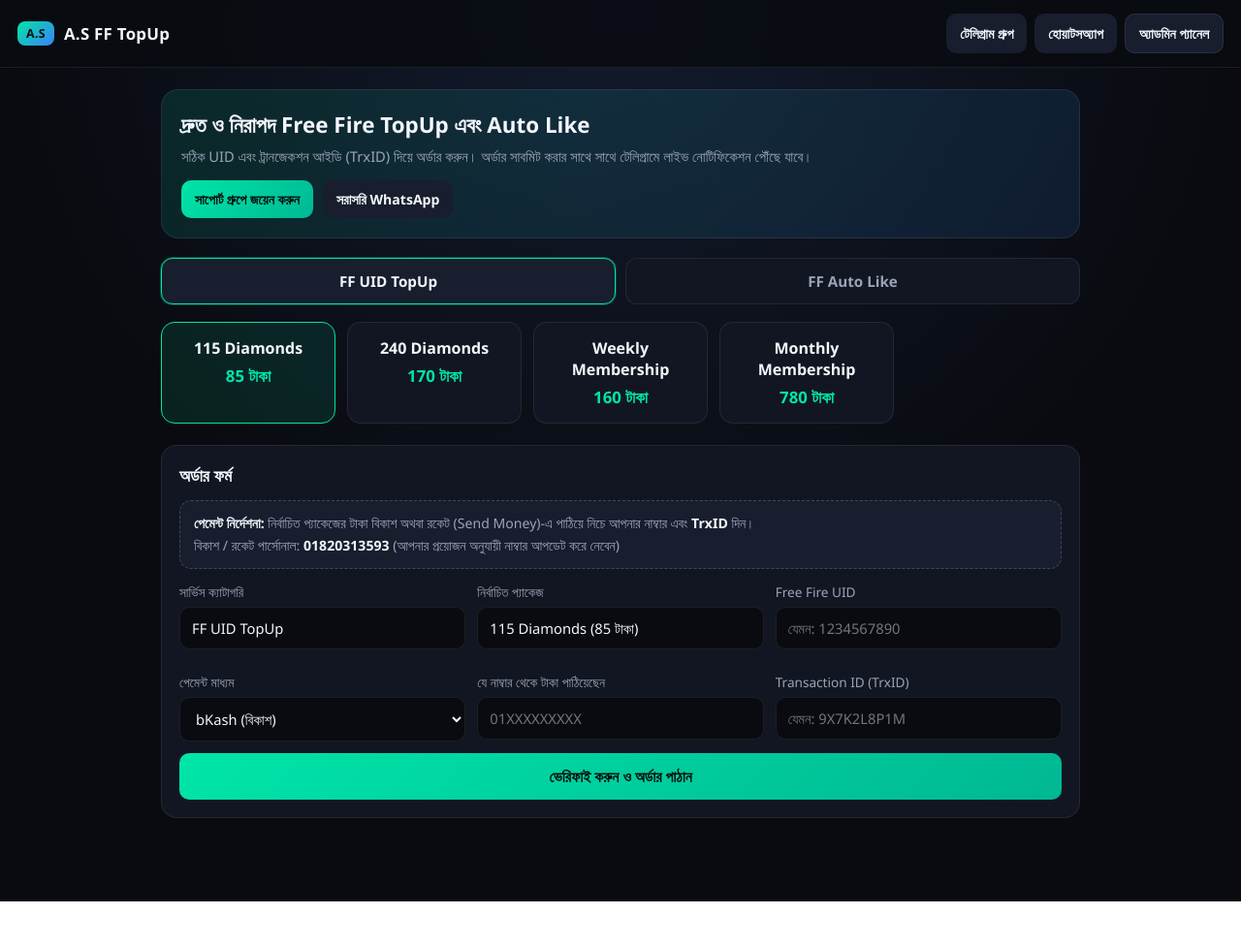
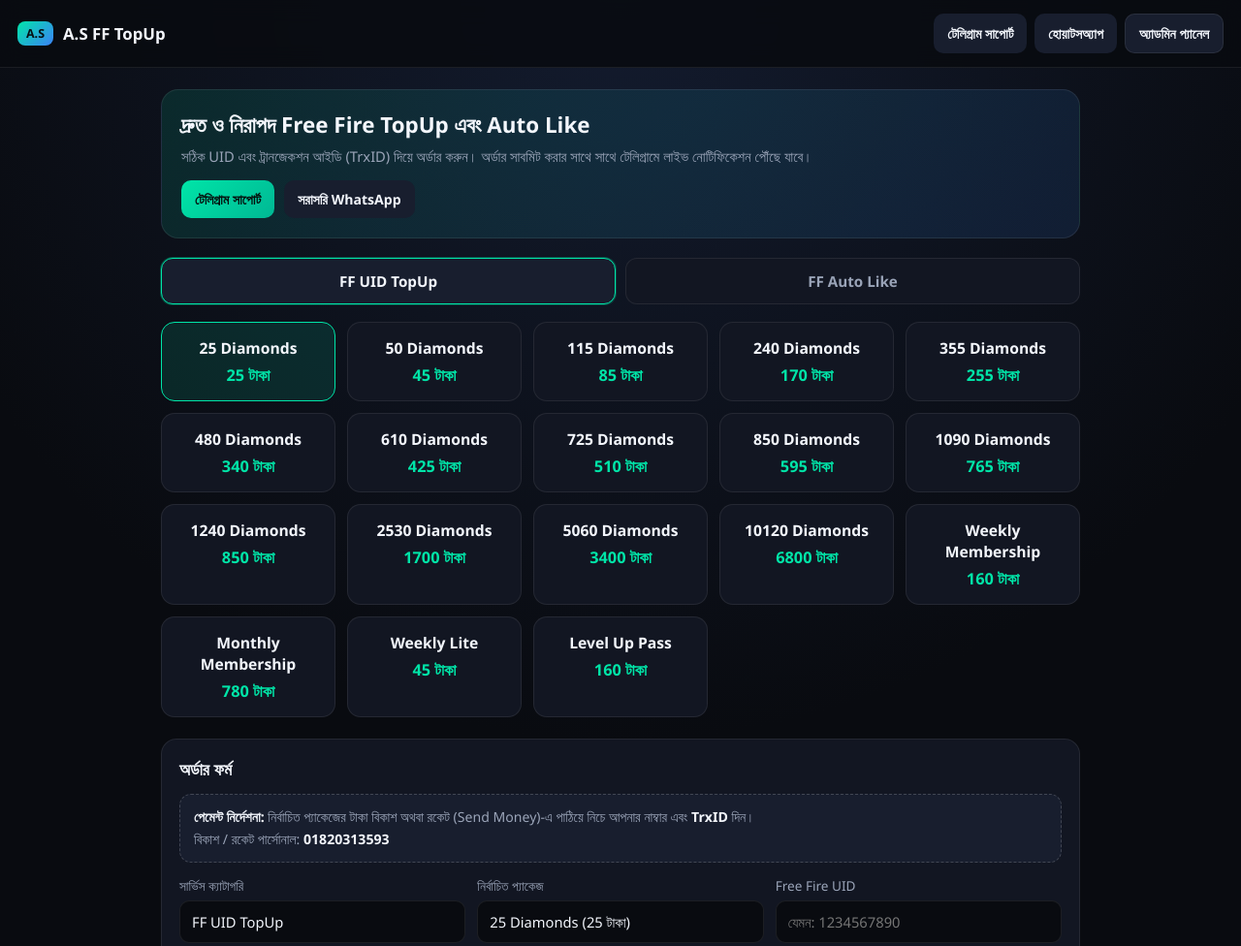
Before and after one commit to mdassadikislam123-crypto/mdassadikislam123.github.io, a plain HTML site: page index.html in a window 1280 px wide. Shown: the top 976 px of the page at 97% size. Before the commit the page ends 930 px from the top, so only its background shows below. Drawn offline with Linux system fonts and the light colour scheme.

Commit message:
Update index.html

```diff
--- a/index.html
+++ b/index.html
@@ -37,7 +37,7 @@
       top: 0;
       z-index: 20;
       backdrop-filter: blur(12px);
-      background: rgba(9, 11, 16, 0.82);
+      background: rgba(9, 11, 16, 0.85);
       border-bottom: 1px solid var(--border);
       padding: 14px 18px;
       display: flex;
@@ -53,7 +53,6 @@
       gap: 10px;
       font-weight: 800;
       font-size: 1.05rem;
-      letter-spacing: 0.3px;
     }
 
     .brand-badge {
@@ -164,7 +163,7 @@
 
     .grid {
       display: grid;
-      grid-template-columns: repeat(auto-fill, minmax(175px, 1fr));
+      grid-template-columns: repeat(auto-fill, minmax(165px, 1fr));
       gap: 12px;
       margin-bottom: 22px;
     }
@@ -185,20 +184,20 @@
     }
 
     .pkg-card.selected {
-      background: rgba(0, 229, 168, 0.1);
+      background: rgba(0, 229, 168, 0.12);
       border-color: var(--accent);
     }
 
     .pkg-title {
       font-weight: 700;
-      font-size: 1rem;
+      font-size: 0.98rem;
       margin-bottom: 6px;
     }
 
     .pkg-price {
       color: var(--accent);
       font-weight: 800;
-      font-size: 1.05rem;
+      font-size: 1.02rem;
     }
 
     .panel {
@@ -283,7 +282,6 @@
       color: #ff9cb0;
     }
 
-    /* Admin Section */
     #adminSection {
       display: none;
     }
@@ -355,9 +353,9 @@
       <span>A.S FF TopUp</span>
     </div>
     <div class="nav-actions">
-      <a class="btn btn-secondary" href="https://t.me/+zMIcGJo1hMVkYTM1" target="_blank" rel="noopener">টেলিগ্রাম গ্রুপ</a>
+      <a class="btn btn-secondary" href="https://t.me/+zMIcGJo1hMVkYTM1" target="_blank" rel="noopener">টেলিগ্রাম সাপোর্ট</a>
       <a class="btn btn-secondary" href="https://wa.me/8801820313593" target="_blank" rel="noopener">হোয়াটসঅ্যাপ</a>
-      <button id="toggleAdminBtn" class="btn btn-secondary" onclick="toggleAdminPanel()">অ্যাডমিন প্যানেল</button>
+      <button id="toggleAdminBtn" type="button" class="btn btn-secondary" onclick="toggleAdminPanel()">অ্যাডমিন প্যানেল</button>
     </div>
   </header>
 
@@ -366,15 +364,15 @@
       <h1>দ্রুত ও নিরাপদ Free Fire TopUp এবং Auto Like</h1>
       <p>সঠিক UID এবং ট্রানজেকশন আইডি (TrxID) দিয়ে অর্ডার করুন। অর্ডার সাবমিট করার সাথে সাথে টেলিগ্রামে লাইভ নোটিফিকেশন পৌঁছে যাবে।</p>
       <div class="support-bar">
-        <a class="btn btn-primary" href="https://t.me/+zMIcGJo1hMVkYTM1" target="_blank" rel="noopener">সাপোর্ট গ্রুপে জয়েন করুন</a>
+        <a class="btn btn-primary" href="https://t.me/+zMIcGJo1hMVkYTM1" target="_blank" rel="noopener">টেলিগ্রাম সাপোর্ট</a>
         <a class="btn btn-secondary" href="https://wa.me/8801820313593" target="_blank" rel="noopener">সরাসরি WhatsApp</a>
       </div>
     </section>
 
     <div id="shopSection">
       <div class="tabs">
-        <button id="tabUid" class="tab-btn active" onclick="switchCategory('UID TopUp')">FF UID TopUp</button>
-        <button id="tabLike" class="tab-btn" onclick="switchCategory('Auto Like')">FF Auto Like</button>
+        <button id="tabUid" type="button" class="tab-btn active" onclick="switchCategory('UID TopUp')">FF UID TopUp</button>
+        <button id="tabLike" type="button" class="tab-btn" onclick="switchCategory('Auto Like')">FF Auto Like</button>
       </div>
 
       <div id="packageGrid" class="grid"></div>
@@ -384,7 +382,7 @@
 
         <div class="payment-box">
           <strong>পেমেন্ট নির্দেশনা:</strong> নির্বাচিত প্যাকেজের টাকা বিকাশ অথবা রকেট (Send Money)-এ পাঠিয়ে নিচে আপনার নাম্বার এবং <strong>TrxID</strong> দিন।<br />
-          বিকাশ / রকেট পার্সোনাল: <strong>01820313593</strong> (আপনার প্রয়োজন অনুযায়ী নাম্বার আপডেট করে নেবেন)
+          বিকাশ / রকেট পার্সোনাল: <strong>01820313593</strong>
         </div>
 
         <form id="orderForm" onsubmit="submitOrder(event)">
@@ -435,29 +433,41 @@
     <section id="adminSection" class="panel">
       <h2>অ্যাডমিন অর্ডার ম্যানেজমেন্ট</h2>
       <div class="admin-toolbar">
-        <button id="hideVerifyBtn" class="btn btn-secondary" onclick="toggleVerifyButtonVisibility()">ভেরিফাই বাটন হাইড/শো</button>
-        <button class="btn btn-secondary" onclick="testTelegramNotification()">টেলিগ্রাম টেস্ট নোটিফিকেশন</button>
-        <button class="btn btn-danger" onclick="clearAllOrders()">সব অর্ডার মুছুন</button>
+        <button id="hideVerifyBtn" type="button" class="btn btn-secondary" onclick="toggleVerifyButtonVisibility()">ভেরিফাই বাটন হাইড/শো</button>
+        <button type="button" class="btn btn-secondary" onclick="testTelegramNotification()">টেলিগ্রাম টেস্ট নোটিফিকেশন</button>
+        <button type="button" class="btn btn-danger" onclick="clearAllOrders()">সব অর্ডার মুছুন</button>
       </div>
       <div id="adminOrdersList" class="order-list"></div>
     </section>
   </main>
 
   <script>
-    // টেলিগ্রাম নোটিফিকেশন কনফিগারেশন
     const TELEGRAM_BOT_TOKEN = "9120055505:AAHFGkjefGTxTEulB16xGbaOgu2AifHPoKg";
     const TELEGRAM_CHAT_ID = "7283303333";
 
     const PACKAGES = {
       "UID TopUp": [
+        { name: "25 Diamonds", price: 25 },
+        { name: "50 Diamonds", price: 45 },
         { name: "115 Diamonds", price: 85 },
         { name: "240 Diamonds", price: 170 },
+        { name: "355 Diamonds", price: 255 },
+        { name: "480 Diamonds", price: 340 },
+        { name: "610 Diamonds", price: 425 },
+        { name: "725 Diamonds", price: 510 },
+        { name: "850 Diamonds", price: 595 },
+        { name: "1090 Diamonds", price: 765 },
+        { name: "1240 Diamonds", price: 850 },
+        { name: "2530 Diamonds", price: 1700 },
+        { name: "5060 Diamonds", price: 3400 },
+        { name: "10120 Diamonds", price: 6800 },
         { name: "Weekly Membership", price: 160 },
-        { name: "Monthly Membership", price: 780 }
+        { name: "Monthly Membership", price: 780 },
+        { name: "Weekly Lite", price: 45 },
+        { name: "Level Up Pass", price: 160 }
       ],
       "Auto Like": [
-        { name: "200 Likes", price: 15 },
-        { name: "400 Likes", price: 30 }
+        { name: "200 Likes", price: 15 }
       ]
     };
 
@@ -615,6 +625,7 @@
       adminSec.style.display = isVisible ? "none" : "block";
       if (!isVisible) {
         renderAdminOrders();
+        adminSec.scrollIntoView({ behavior: "smooth" });
       }
     }
 
@@ -671,8 +682,8 @@
               <small style="color: var(--muted);">${order.createdAt}</small>
             </div>
             <div style="display: flex; gap: 8px; flex-wrap: wrap;">
-              <button class="btn btn-primary" onclick="updateOrderStatus('${order.id}', 'Completed')">Complete</button>
-              <button class="btn btn-danger" onclick="updateOrderStatus('${order.id}', 'Cancelled')">Cancel</button>
+              <button type="button" class="btn btn-primary" onclick="updateOrderStatus('${order.id}', 'Completed')">Complete</button>
+              <button type="button" class="btn btn-danger" onclick="updateOrderStatus('${order.id}', 'Cancelled')">Cancel</button>
             </div>
           </div>
         `;
```
